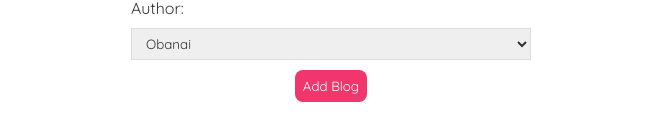
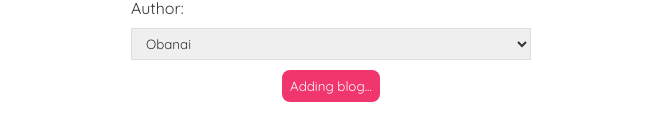
Before and after one commit to SurajSarangi/Hashira-blog, a React (Create React App) app: page /create in a window 1280 px wide. Both pictures are taken after typing "Sample", "Sample" into the empty fields and a click on the button "Add Blog". Shown: the part 344-484 px from the top of the page, without its empty margins (309-971 px from the left). Built offline with nearby package versions, Linux system fonts and the light colour scheme; no server answers; the HTML template or start-up script is replaced by a standard one.

Commit message:
data added to db with POST requests

```diff
--- a/src/Create.js
+++ b/src/Create.js
@@ -4,10 +4,19 @@
     const [title, setTitle] = useState('');
     const [body, setBody] = useState('');
     const [author, setAuthor] = useState('Obanai');
+    const [isPending, setIsPending] = useState(false);
 
     const handleSubmit = (e) => {
         e.preventDefault();
         const blog = { title, body, author };
+
+        fetch('http://localhost:5000/blogs', {
+            method: 'POST',
+            headers: {"Content-Type" : "application/json"},
+            body: JSON.stringify(blog)
+        }).then(()=>{
+            setIsPending(true);
+        })
     };
 
     return (
@@ -36,7 +45,8 @@
                     <option value="Obanai">Obanai</option>
                     <option value="Mitsuri">Mitsuri</option>
                 </select>
-                <button>Add Blog</button>
+                { !isPending && <button>Add Blog</button> }
+                { isPending && <button disabled>Adding blog...</button> }
             </form>
         </div>
      );
```
